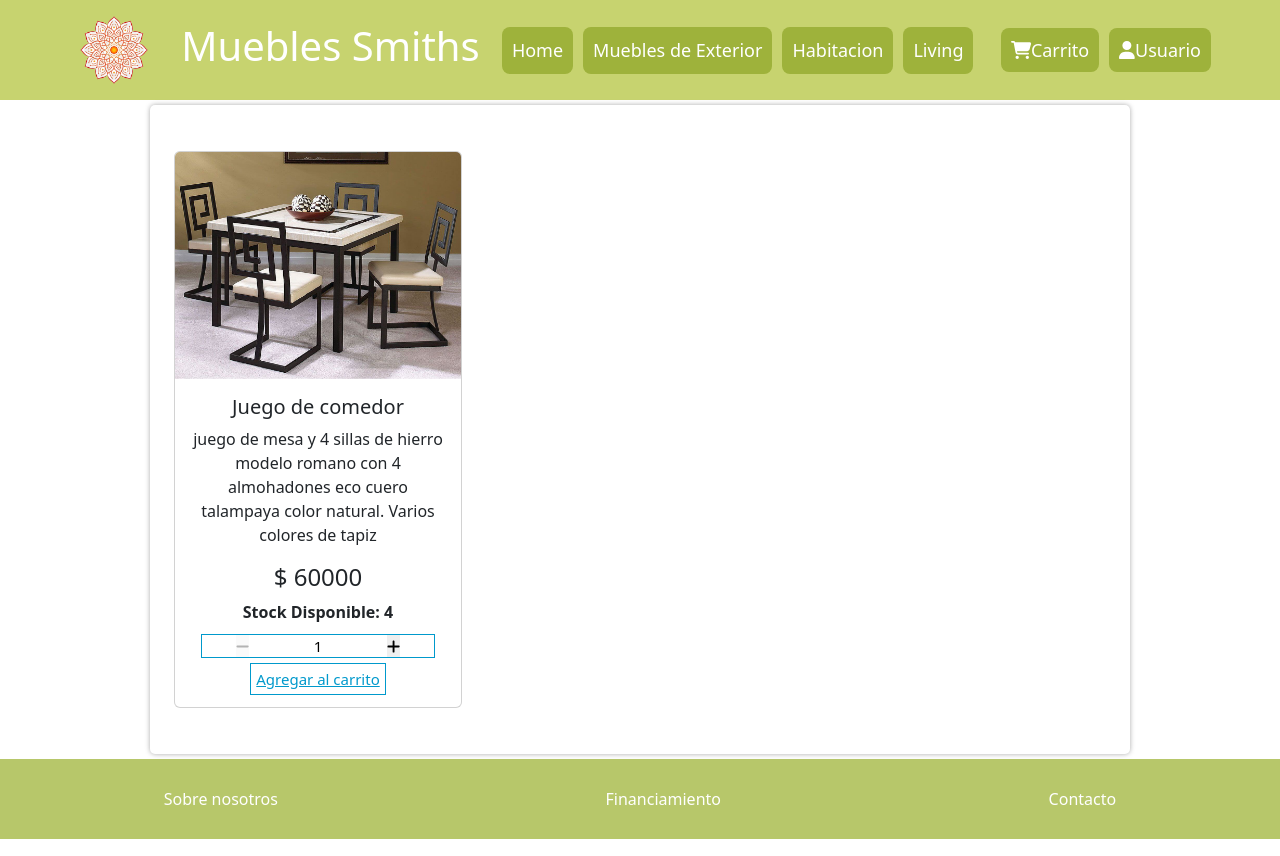
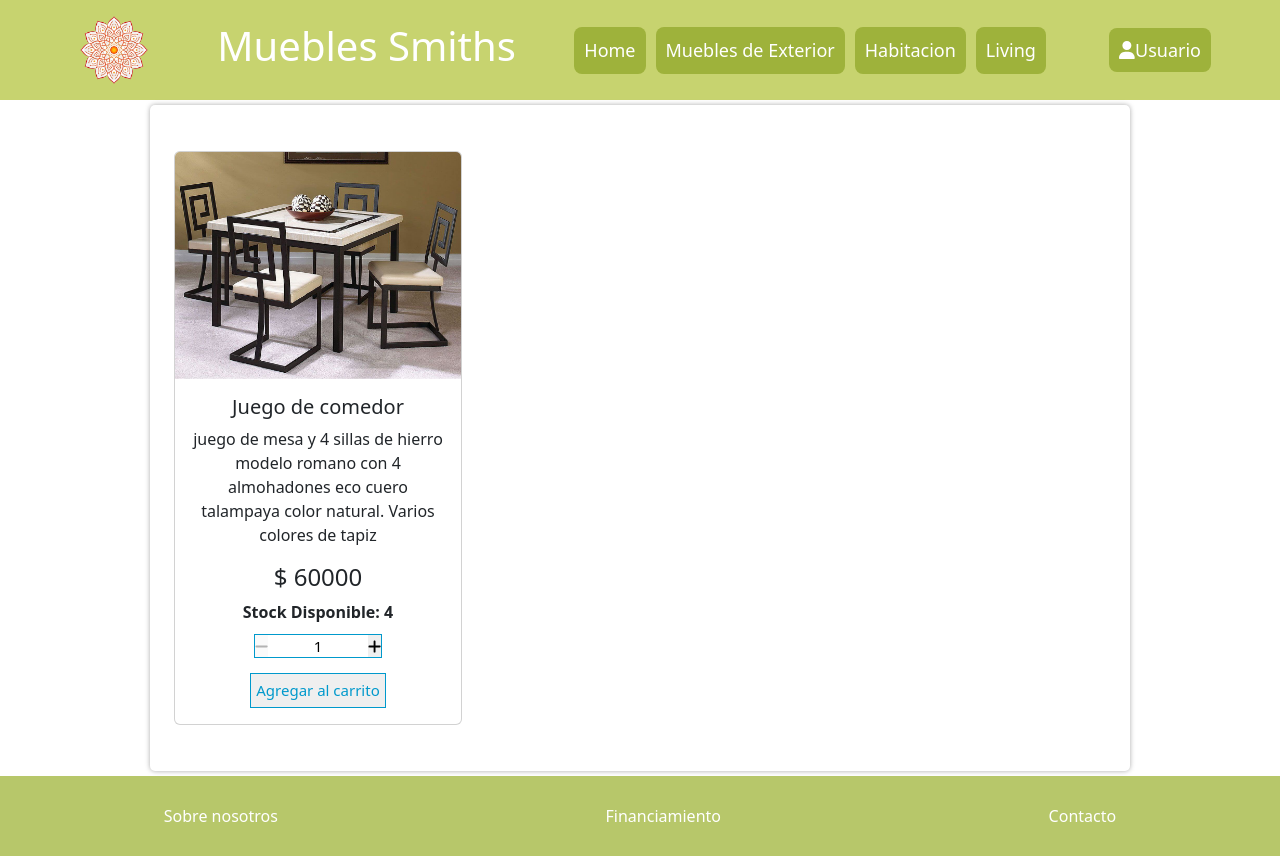
Before and after one commit to RocioRivadeneira/ClasesDeReact, a React (Create React App) app: page /detail/1 in a window 1280 px wide. Built offline with nearby package versions, Linux system fonts and the light colour scheme.

Commit message:
tp cartview

```diff
--- a/package.json
+++ b/package.json
@@ -19,6 +19,7 @@
     "react-dom": "^18.2.0",
     "react-router-dom": "^6.4.1",
     "react-scripts": "5.0.1",
+    "sweetalert2": "^11.5.1",
     "web-vitals": "^2.1.4"
   },
   "scripts": {
--- a/src/components/CartView/CartView.jsx
+++ b/src/components/CartView/CartView.jsx
@@ -11,7 +11,8 @@ function CartView() {
     if (!cart.length) {
         return (
             <div class="text-center my-2 h4">
-                Tu carrito está vacio... <Link to="/">Ver productos</Link>{" "}
+                Tu carrito está vacio...
+                <Link to="/">Ver productos</Link>{" "}
             </div>
         );
     }
@@ -20,6 +21,12 @@ function CartView() {
         return (quantity) => {
             addItem(item, quantity);
         };
+    }
+    function obtenerTotal(cart) {
+        return Object.values(cart).reduce(
+            (total, { price, quantity }) => (total += price * quantity),
+            0
+        );
     }
 
     return (
@@ -30,7 +37,7 @@ function CartView() {
                         <tr>
                             <th>Producto</th>
                             <th>Nombre</th>
-                            <th>Detalles</th>
+                            <th className="w-25">Detalles</th>
                             <th>Precio</th>
                             <th>Unidades</th>
                             <th>Cantidad</th>
@@ -69,6 +76,10 @@ function CartView() {
                     </table>
                 </div>
             ))}
+
+            <h4 className="text-center">
+                Total a pagar: ${obtenerTotal(cart)}
+            </h4>
         </div>
     );
 }
--- a/src/components/ItemCount/Count.jsx
+++ b/src/components/ItemCount/Count.jsx
@@ -1,7 +1,7 @@
 import { useState } from "react";
 import { FontAwesomeIcon } from "@fortawesome/react-fontawesome";
 import { faMinus, faPlus } from "@fortawesome/free-solid-svg-icons";
-import {Link} from "react-router-dom";
+import { Link } from "react-router-dom";
 
 import "./count.css";
 
@@ -42,13 +42,12 @@ const ItemCount = ({ stockLimit, onAddToCart }) => {
                         <FontAwesomeIcon icon={faPlus} />
                     </button>
                 </div>
-                <Link
-                    to="/cart"
+                <button
                     className="carrito"
                     onClick={() => onAddToCart(quantity)}
                 >
                     Agregar al carrito
-                </Link>
+                </button>
             </div>
         </div>
     );
--- a/src/components/ItemCount/count.css
+++ b/src/components/ItemCount/count.css
@@ -3,7 +3,7 @@
     flex-direction: column;
     align-items: center;
     justify-content: center;
-    width: 100%;
+
 
 }
 
@@ -18,7 +18,7 @@ button{
 
 .contador{
   text-align: center;
-  width: 30%;
+  width: 100px;
   border-style: none;
 }
 
--- a/src/components/ItemDetail/ItemDetail.jsx
+++ b/src/components/ItemDetail/ItemDetail.jsx
@@ -1,16 +1,33 @@
-import React, { useContext, useState } from "react";
+import React, { useContext } from "react";
+import { useNavigate } from "react-router-dom";
+
+import Swal from "sweetalert2";
+
 import { cartCtx } from "../../context/cartContext";
 import FlexWrapper from "../FlexWrapper/FlexWrapper";
 import ItemCount from "../ItemCount/Count";
-
 
 import "./item.css";
 
 function ItemDetail(item) {
     const { addItem } = useContext(cartCtx);
+    const navigate = useNavigate();
 
-    function handleAddToCart(quantity) {
+    async function handleAddToCart(quantity) {
         addItem(item, quantity);
+
+        const { isConfirmed = false } = await Swal.fire({
+            position: "top-center",
+            icon: "success",
+            title: `Agregaste "${item.title}" a tu carrito.`,
+            showConfirmButton: true,
+            showCancelButton: true,
+            confirmButtonText: "Finalizar compra",
+            cancelButtonText: `Seguir comprando`,
+            allowOutsideClick: false,
+        });
+
+        navigate(isConfirmed ? "/cart" : `/categoria/${item.category}`);
     }
 
     return (
--- a/src/components/ItemDetailContainer.jsx
+++ b/src/components/ItemDetailContainer.jsx
@@ -35,6 +35,7 @@ function ItemDetailConteiner() {
                 img={item.img}
                 title={item.title}
                 detail={item.detail}
+                category={item.category}
                 price={item.price}
                 stock={item.stock}
             />
--- a/src/components/NavBar/CartWidget.jsx
+++ b/src/components/NavBar/CartWidget.jsx
@@ -1,15 +1,13 @@
-import React, { useContext } from "react";
+import React from "react";
 import { FontAwesomeIcon } from "@fortawesome/react-fontawesome";
 import { faCartShopping } from "@fortawesome/free-solid-svg-icons";
-import { cartCtx } from "../../context/cartContext";
 
-function CartWidget() {
-    const { getTotalItemsInCart } = useContext(cartCtx);
+function CartWidget({ itemsCount }) {
     return (
         <>
             <span classID="carrito">
-                <FontAwesomeIcon icon={faCartShopping} />
-                <span>{getTotalItemsInCart() > 0 && getTotalItemsInCart()}</span>
+                <FontAwesomeIcon icon={faCartShopping} /> Carrito
+                {itemsCount > 0 && ` (${itemsCount})`}
             </span>
         </>
     );
--- a/src/components/NavBar/NavBar.jsx
+++ b/src/components/NavBar/NavBar.jsx
@@ -1,13 +1,17 @@
-import React from "react";
+import React, { useContext } from "react";
 
 import { Link } from "react-router-dom";
 
 import CartWidget from "./CartWidget";
 import UserWidget from "./UserWidget";
+import { cartCtx } from "../../context/cartContext";
 
 import "./navbar.css";
 
 function NavBar({ title }) {
+    const { getTotalItemsInCart } = useContext(cartCtx);
+    const itemsCount = getTotalItemsInCart();
+
     return (
         <>
             <nav className="Navbar">
@@ -36,10 +40,13 @@ function NavBar({ title }) {
                 </div>
 
                 <div className="NavSec user">
-                    <Link to="/cart" className="User">
-                        <CartWidget />
-                        Carrito
-                    </Link>
+                    {itemsCount ? (
+                        <Link to="/cart" className="User">
+                            <CartWidget itemsCount={itemsCount} />
+                        </Link>
+                    ) : (
+                        ""
+                    )}
 
                     <Link to="/" className="User">
                         <UserWidget />
```
Also changed, not shown: 1 other file (tests, documents, lock files or other folders).
